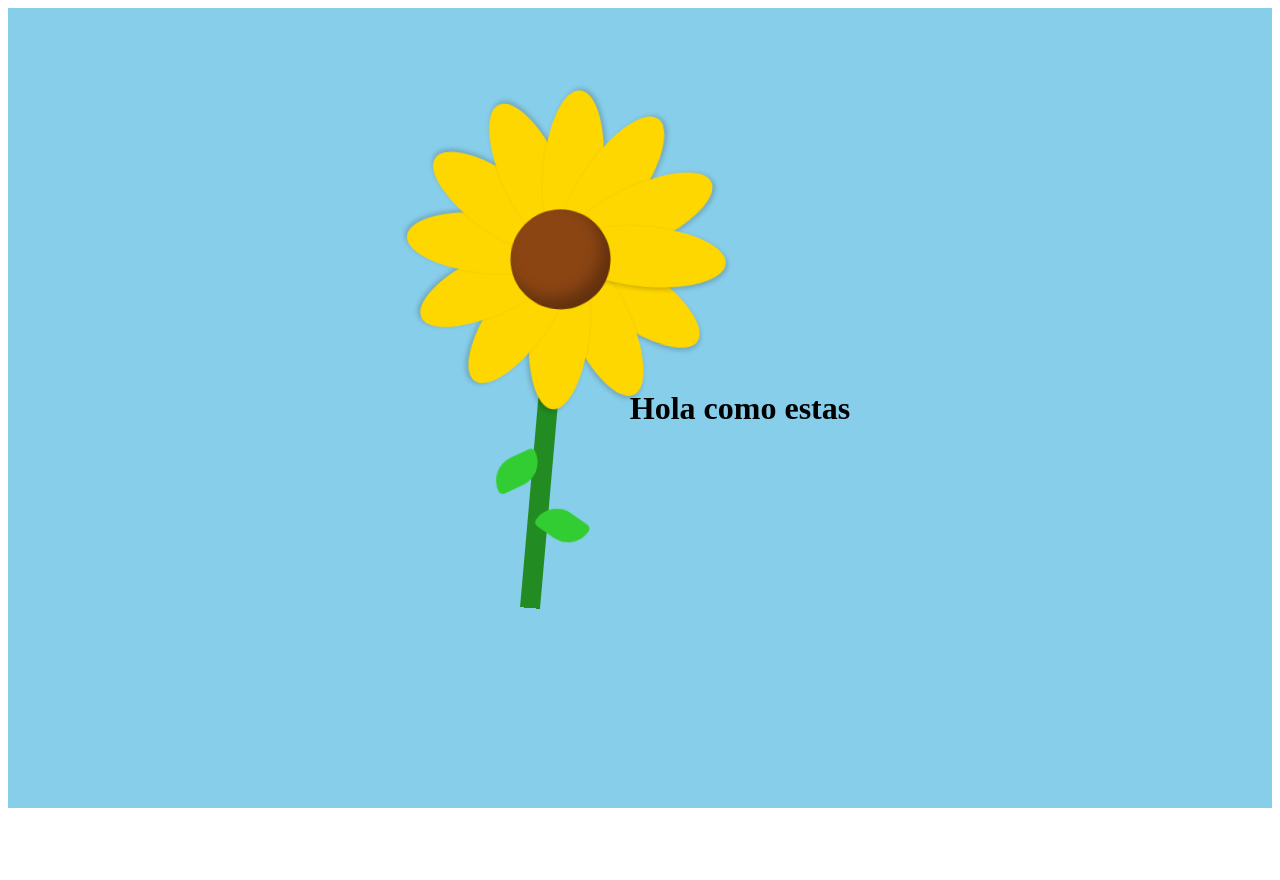
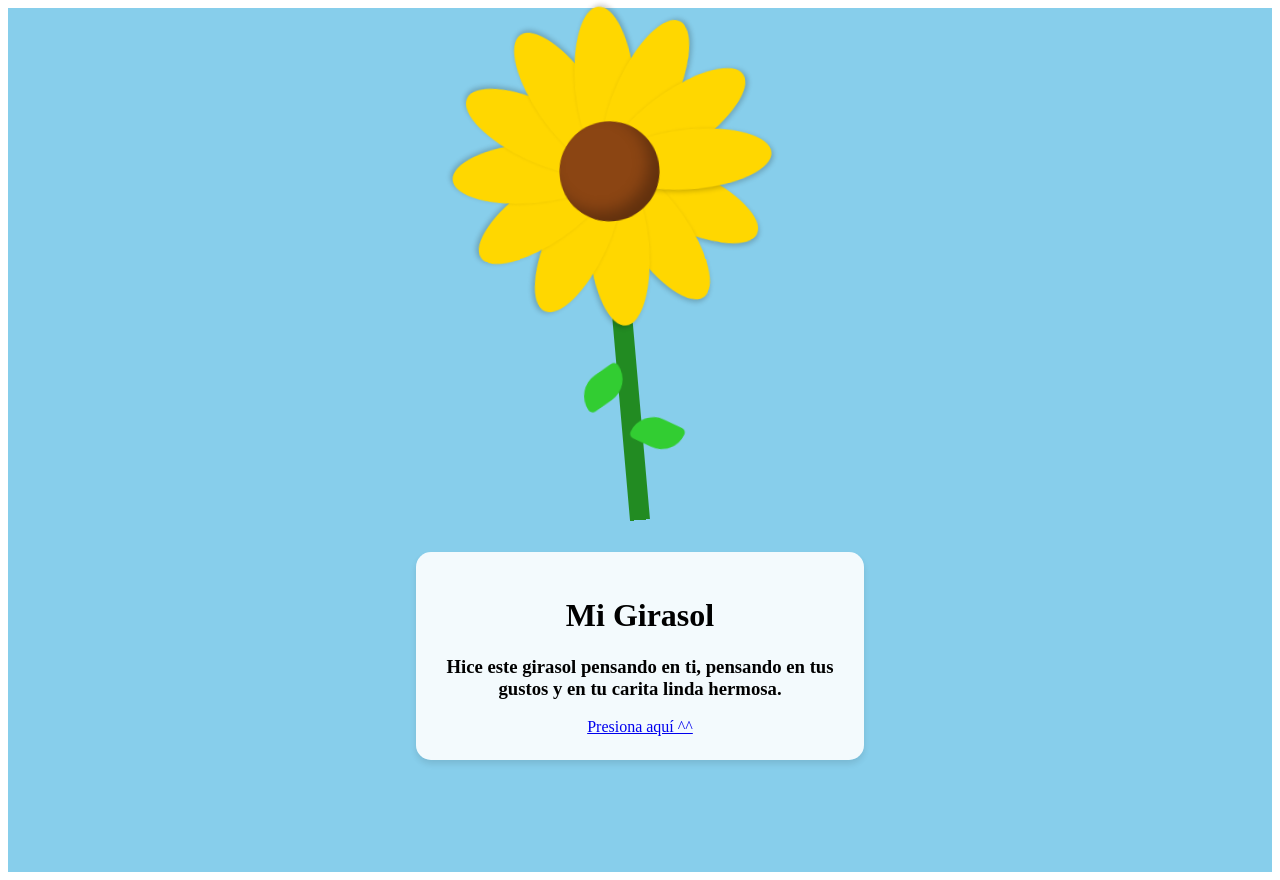
Before and after one commit to Ovejazo/SanValent-n, a Nuxt app in the folder paginaNuxt/: page / in a window 1280 px wide. Before the commit the page ends 816 px from the top, so only its background shows below. Built offline with nearby package versions, Linux system fonts and the light colour scheme.

Commit message:
Revisando el cambio de pagina

```diff
--- a/paginaNuxt/app.vue
+++ b/paginaNuxt/app.vue
@@ -1,9 +1,6 @@
 <template>
   <div class="container">
-    <div>
-      <Sunflower />
-    </div>
-    <h1>Hola como estas</h1>
+    <Sunflower />
   </div>
 </template>
 
@@ -17,6 +14,7 @@ import Sunflower from '@/components/Sunflower.vue'
   justify-content: center;
   align-items: center;
   min-height: 100vh;
-  background-color: #87CEEB; /* Color de cielo */
+  background-color: #87CEEB;
+  padding: 2rem;
 }
 </style>
--- a/paginaNuxt/components/Sunflower.vue
+++ b/paginaNuxt/components/Sunflower.vue
@@ -1,4 +1,5 @@
 <template>
+  <div class="sunflower-wrapper">
     <div class="sunflower-container">
       <div class="stem">
         <div class="leaf left"></div>
@@ -6,13 +7,20 @@
       </div>
       <div class="flower">
         <div class="center"></div>
-      <!-- Pétalos -->
         <div class="petals">
           <div v-for="n in 12" :key="n"
                class="petal"
                :style="{ transform: `rotate(${n * 30}deg)` }">
           </div>
         </div>
+      </div>
+    </div>
+    <div class="text-block">
+      <h1>Mi Girasol</h1>
+      <h3>Hice este girasol pensando en ti, pensando en tus gustos y en tu carita linda hermosa.</h3>
+    <NuxtLink to="/mensaje" class="link-button">
+        Presiona aquí ^^
+    </NuxtLink>
     </div>
   </div>
 </template>
@@ -22,6 +30,7 @@
 </script>
 
 <style scoped>
+/* ... Mantenemos todos los estilos anteriores del girasol ... */
 .sunflower-container {
   position: relative;
   height: 400px;
@@ -77,8 +86,8 @@
 
 .petals {
   position: absolute;
-  top: 40%;
-  left: 5%;
+  top: 45%;
+  left: 3%;
   transform: translate(-50%, -50%);
 }
 
@@ -94,7 +103,36 @@
   box-shadow: 2px 2px 5px rgba(0, 0, 0, 0.2);
 }
 
-/* Animación suave del girasol */
+/* Nuevos estilos para el wrapper y el bloque de texto */
+.sunflower-wrapper {
+  display: flex;
+  flex-direction: column;
+  align-items: center;
+  gap: 2rem;
+}
+
+.text-block {
+  text-align: center;
+  padding: 1.5rem;
+  background: rgba(255, 255, 255, 0.9);
+  border-radius: 15px;
+  box-shadow: 0 4px 6px rgba(0, 0, 0, 0.1);
+  max-width: 400px;
+}
+
+.text-block h2 {
+  color: #2c3e50;
+  margin-bottom: 0.5rem;
+  font-size: 1.8rem;
+  font-weight: 600;
+}
+
+.text-block p {
+  color: #34495e;
+  line-height: 1.6;
+  font-size: 1.1rem;
+}
+
 @keyframes sway {
   0%, 100% { transform: rotate(-5deg); }
   50% { transform: rotate(5deg); }
--- a/paginaNuxt/nuxt.config.ts
+++ b/paginaNuxt/nuxt.config.ts
@@ -1,5 +1,6 @@
 // https://nuxt.com/docs/api/configuration/nuxt-config
 export default defineNuxtConfig({
   compatibilityDate: '2024-11-01',
-  devtools: { enabled: true }
+  devtools: { enabled: true },
+  pages: true,
 })
```
Also changed, not shown: 1 other file (tests, documents, lock files or other folders). Lines whose indentation alone changed are shown as unchanged.
